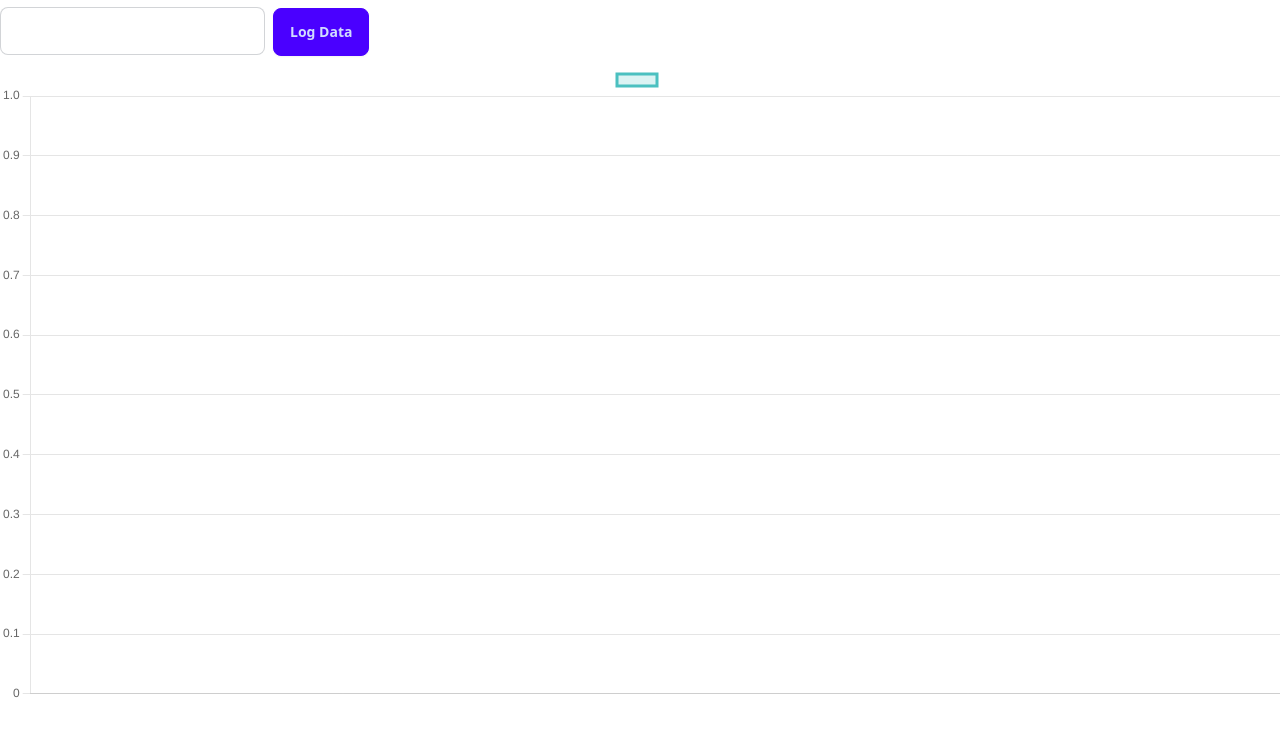
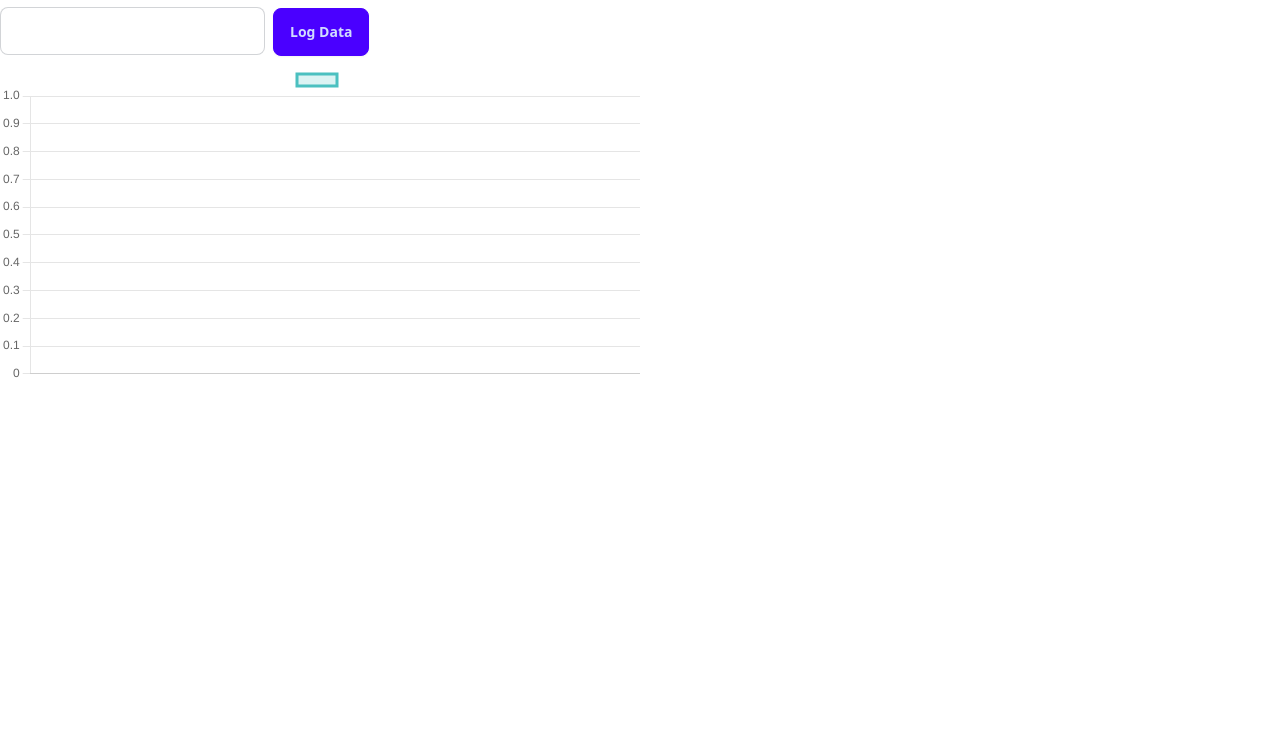
Before and after one commit to kiblykat/steamMarketScraper, a React (Vite) app in the folder frontend/: page / in a window 1280 px wide. Shown: the top 736 px of the page. Built offline with nearby package versions, Linux system fonts and the light colour scheme.

Commit message:
fe: update size of graph

```diff
--- a/frontend/src/App.jsx
+++ b/frontend/src/App.jsx
@@ -69,7 +69,9 @@ function App() {
       <button className="btn btn-primary m-2" onClick={() => fetchData(search)}>
         Log Data
       </button>
-      <Line data={chartData} />
+      <div className="w-1/2 my-auto">
+        <Line data={chartData} />
+      </div>
     </>
   );
 }
```
